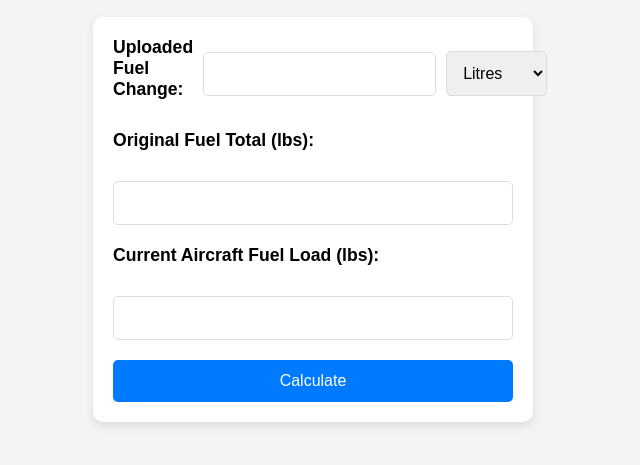
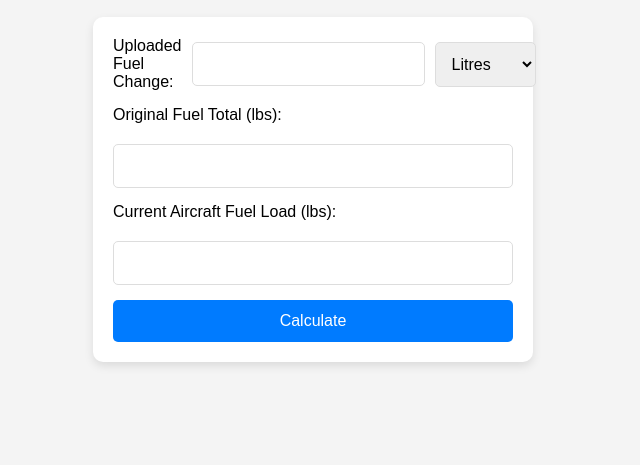
Before and after one commit to tyreldelrosario/Fuel-Verification, a plain HTML site: page index.html in a window 1280 px wide. Shown: the part 57-522 px from the top of the page, without its empty margins (327-967 px from the left). Drawn offline with Linux system fonts and the light colour scheme.

Commit message:
Update styles.css

```diff
--- a/styles.css
+++ b/styles.css
@@ -24,7 +24,7 @@ form {
     flex-direction: column;
     width: 100%;
     max-width: 400px; /* Max width for larger screens */
-    gap: 20px;
+    gap: 15px;
     background-color: white;
     padding: 20px;
     border-radius: 10px;
@@ -32,10 +32,8 @@ form {
 }
 
 label {
-    font-size: 1.1em;
-    margin-bottom: 10px;
-    font-weight: bold;
-    text-align: left;
+    font-size: 1em;
+    margin-bottom: 5px;
 }
 
 input, select, button {
@@ -81,6 +79,10 @@ button:hover {
     width: 100%;
 }
 
+.fuel-change-container label {
+    margin-bottom: 0; /* Remove bottom margin for label */
+}
+
 .fuel-change-container input,
 .fuel-change-container select {
     width: auto; /* Allow input and select to adjust width based on content */
@@ -105,7 +107,7 @@ button:hover {
     }
 
     label {
-        font-size: 1em;
+        font-size: 0.95em;
     }
 
     input, select, button {
```
